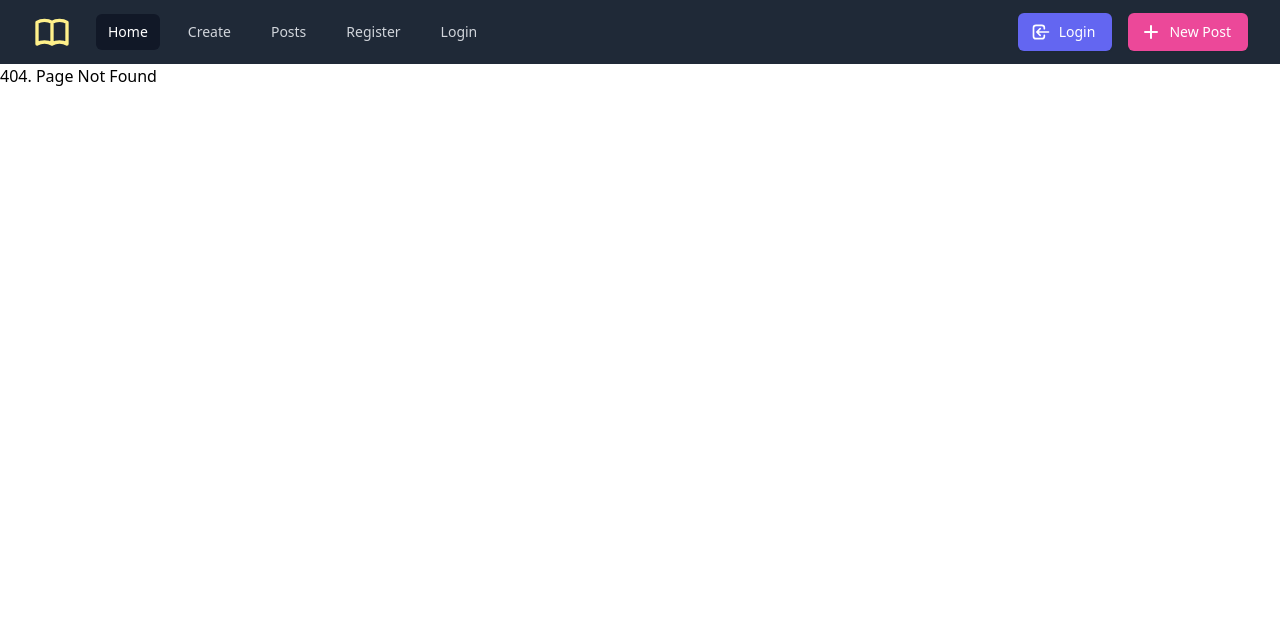
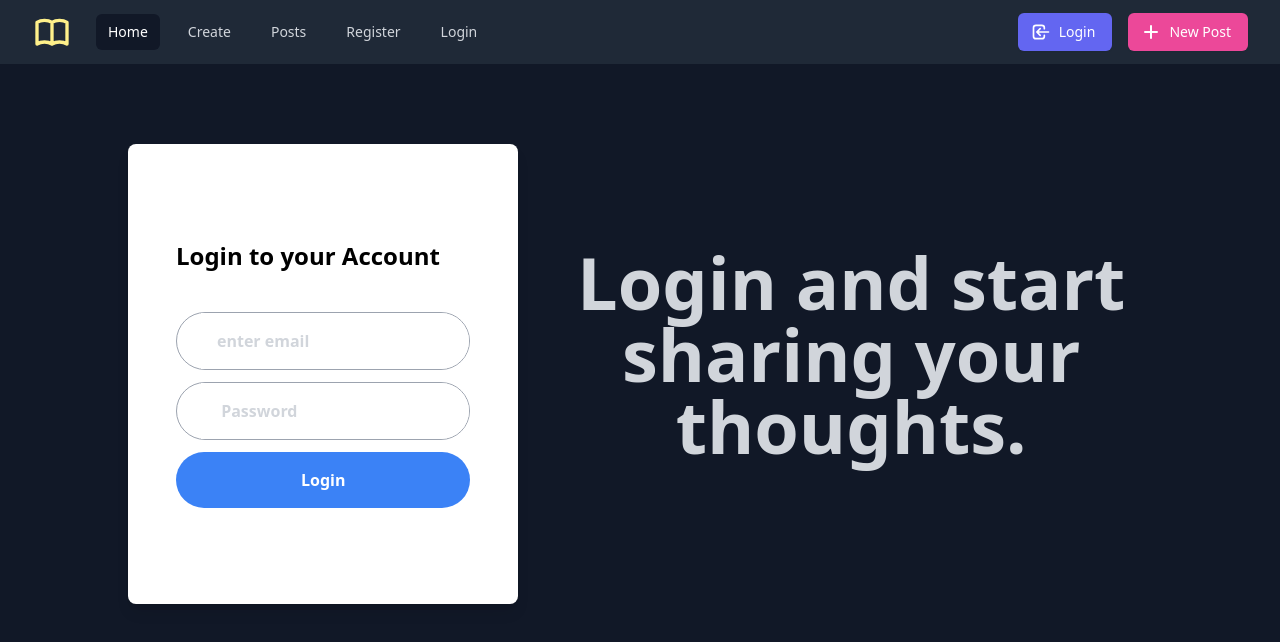
Before and after one commit to Anton-Igudesman/blog-frontend, a React (Create React App) app: page /login in a window 1280 px wide. Before the commit this address had no page. Shown: the top 642 px of the page. Built offline with nearby package versions, Linux system fonts and the light colour scheme.

Commit message:
reverting change

```diff
--- a/src/App.js
+++ b/src/App.js
@@ -15,7 +15,7 @@ function App() {
       <Routes>
         <Route path="/" element = {<HomePage />} />
         <Route path="/register" element = {<Register />} />
-        <Route path="https://blog-backend-s0f7.onrender.com/api/v1/users/login" element = {<Login />} />
+        <Route path="/login" element = {<Login />} />
         <Route path="*" element = {<h1>404. Page Not Found</h1>} />
       </Routes>
     </BrowserRouter>
```
